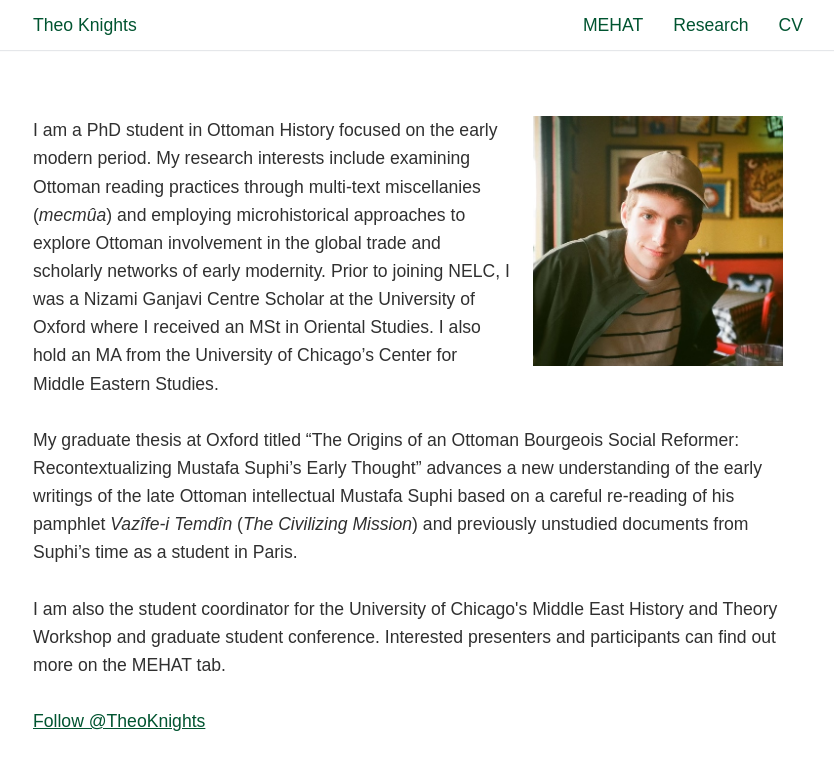
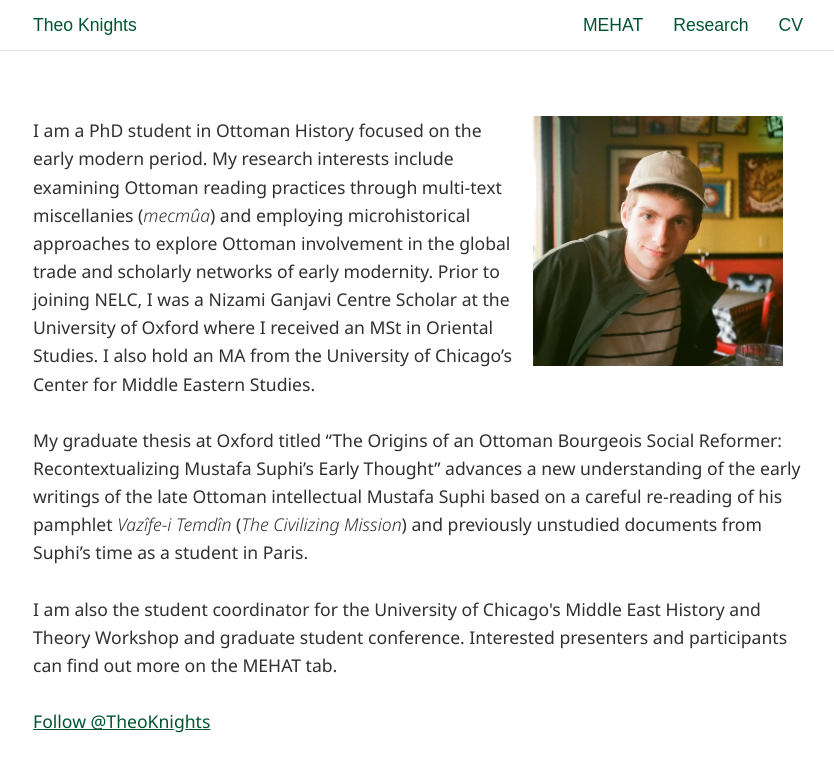
Before and after one commit to theoknights/theoknights.github.io, a Jekyll site: the page built from index.markdown, in a window 1280 px wide. Shown: the top 772 px of the page, without its empty margins (222-1056 px from the left). Built offline with Jekyll 4.4.1, drawn with Linux system fonts in a browser that asks for light colours; comment, search, counter and statistics services are not loaded.

Commit message:
Update _base.scss

```diff
--- a/_sass/_base.scss
+++ b/_sass/_base.scss
@@ -1,11 +1,11 @@
 $content-width: 800px;
 $main: #005430;
-$font-style: 'Alegreya Sans', sans-serif;
+$font-style: 'Noto Sans', sans-serif;
 $font-color: #303030;
 $link-color: #005430;
 $link-hover-color: #F7A278;
 $link-visited-color: #F7A278;
-$heading-font: 'Alegreya Sans', sans-serif;
+$heading-font: 'Noto Sans', sans-serif;
 $heading-font-color: #005430;
 $light: #F0F0F0;
 $header: rgba(0, 84, 48, .1);
```
